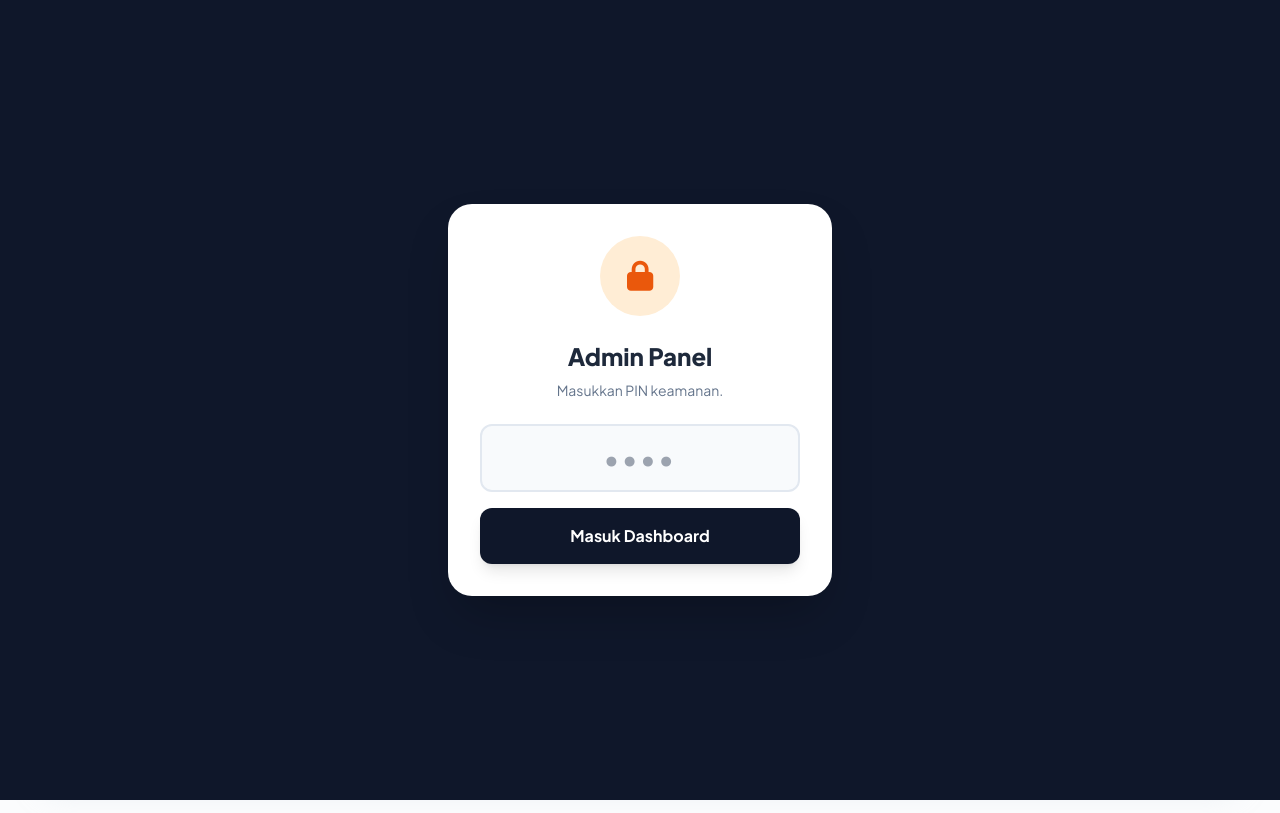
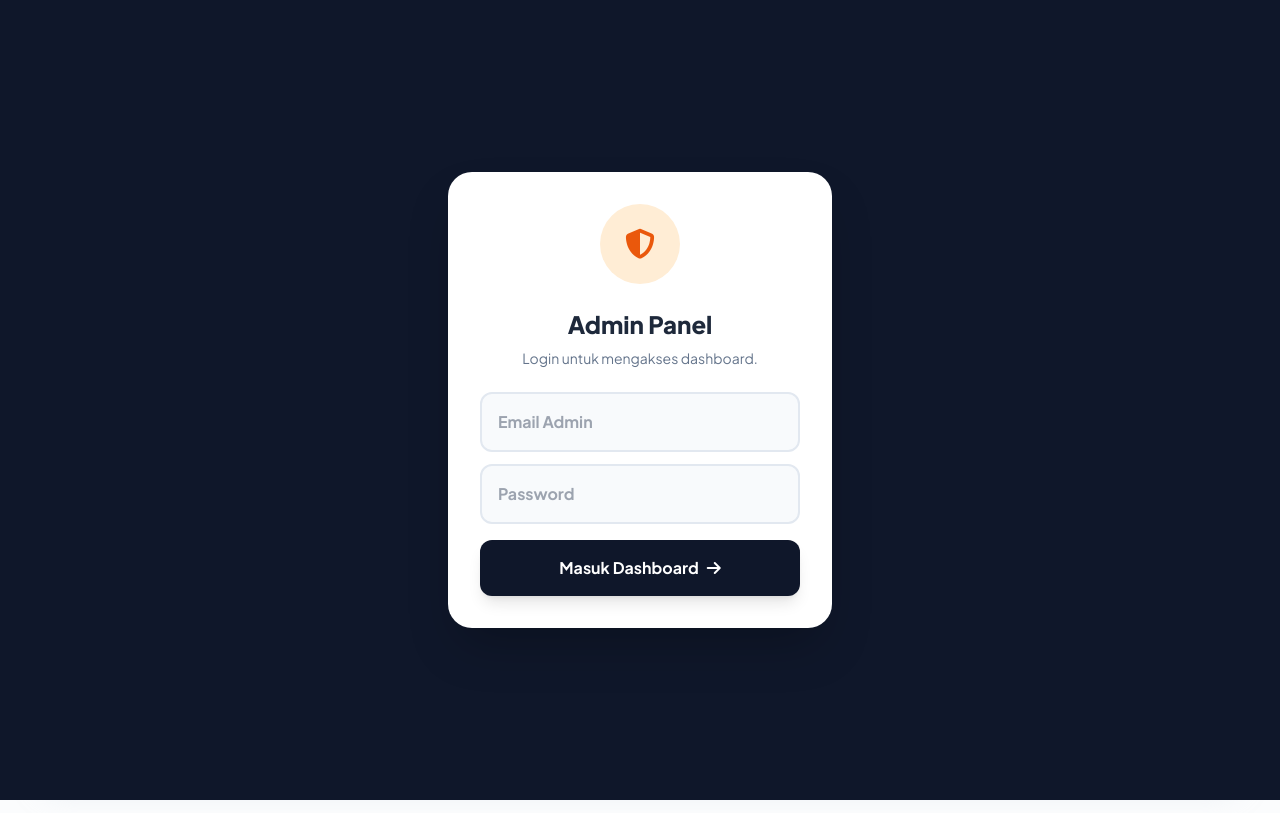
Before and after one commit to fadiahaswat/adminlazismu, a plain HTML site: page index.html in a window 1280 px wide. Drawn offline with nearby package versions, Linux system fonts and the light colour scheme.

Commit message:
Update index.html

```diff
--- a/index.html
+++ b/index.html
@@ -86,11 +86,20 @@
 
     <div id="login-overlay" class="fixed inset-0 z-[200] bg-slate-900 flex items-center justify-center p-4">
         <div class="bg-white rounded-3xl p-8 max-w-sm w-full text-center shadow-2xl animate-fade-in-up">
-            <div class="w-20 h-20 bg-orange-100 rounded-full flex items-center justify-center mx-auto mb-6 text-orange-600 text-3xl"><i class="fas fa-lock"></i></div>
+            <div class="w-20 h-20 bg-orange-100 rounded-full flex items-center justify-center mx-auto mb-6 text-orange-600 text-3xl"><i class="fas fa-shield-alt"></i></div>
             <h2 class="text-2xl font-black text-slate-800 mb-2">Admin Panel</h2>
-            <p class="text-slate-500 mb-6 text-sm">Masukkan PIN keamanan.</p>
-            <input type="password" id="admin-pin" class="w-full text-center text-2xl font-bold tracking-widest p-4 rounded-xl bg-slate-50 border-2 border-slate-200 focus:border-orange-500 focus:ring-0 outline-none transition mb-4" placeholder="••••" maxlength="6">
-            <button onclick="checkLogin()" class="w-full bg-slate-900 text-white font-bold py-4 rounded-xl hover:bg-orange-600 transition shadow-lg">Masuk Dashboard</button>
+            <p class="text-slate-500 mb-6 text-sm">Login untuk mengakses dashboard.</p>
+
+            <input type="email" id="admin-email" class="w-full p-4 rounded-xl bg-slate-50 border-2 border-slate-200 focus:border-orange-500 focus:ring-0 outline-none transition mb-3 font-bold text-slate-700" placeholder="Email Admin">
+
+            <input type="password" id="admin-password" class="w-full p-4 rounded-xl bg-slate-50 border-2 border-slate-200 focus:border-orange-500 focus:ring-0 outline-none transition mb-4 font-bold text-slate-700" placeholder="Password">
+
+            <p id="login-error" class="text-red-500 text-xs font-bold mb-4 hidden"></p>
+
+            <button id="btn-login-firebase" class="w-full bg-slate-900 text-white font-bold py-4 rounded-xl hover:bg-orange-600 transition shadow-lg flex justify-center items-center gap-2">
+                <span>Masuk Dashboard</span>
+                <i class="fas fa-arrow-right"></i>
+            </button>
         </div>
     </div>
 
@@ -326,6 +335,6 @@
         </div>
     </div>
 
-    <script src="admin.js"></script>
+    <script type="module" src="admin.js"></script>
 </body>
 </html>
```
